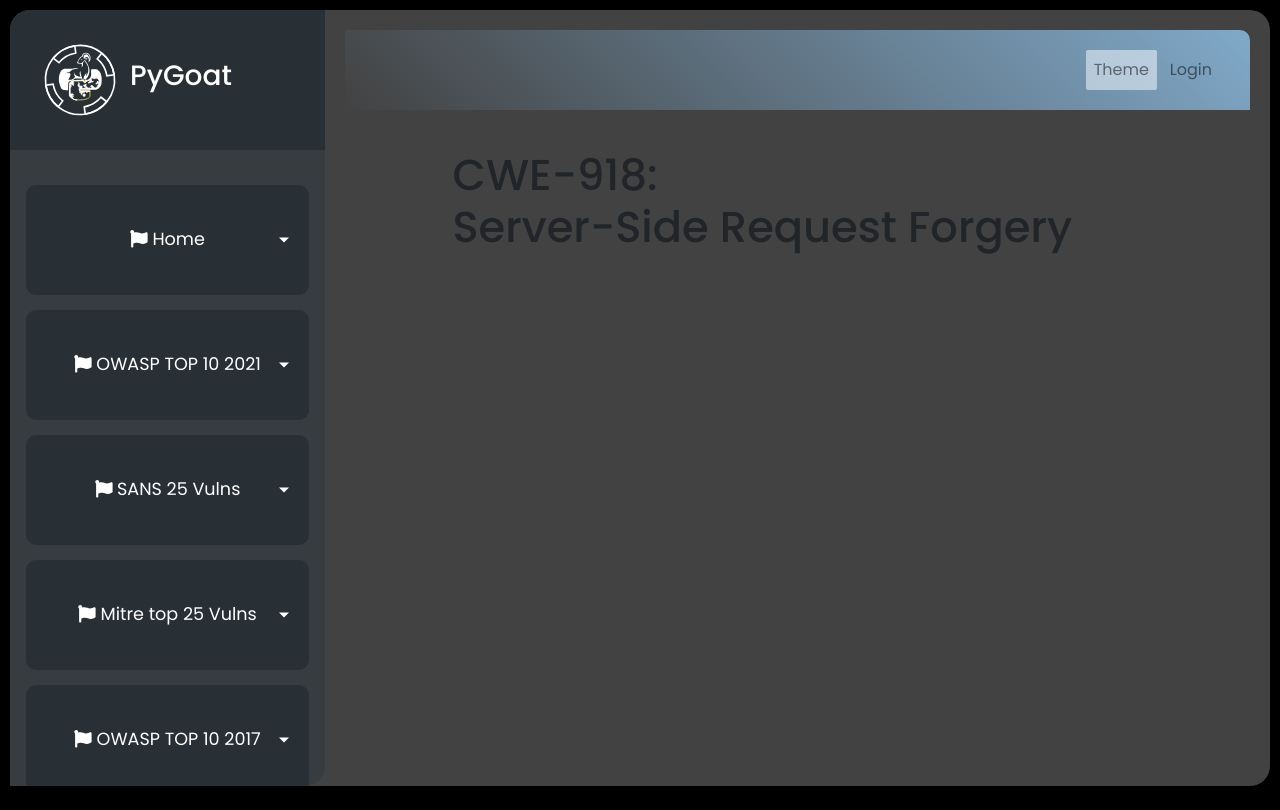
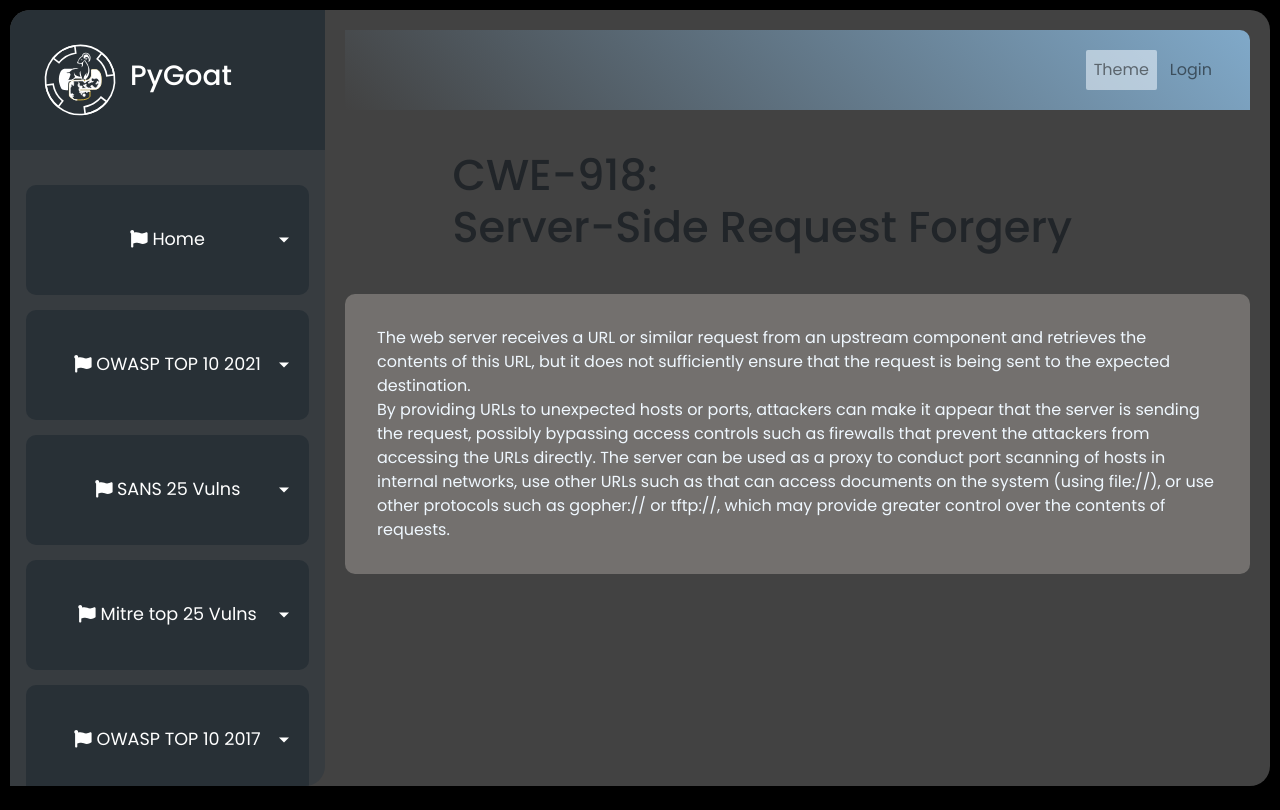
Before and after one commit to kennethchinedu/pygoat-devsecops-pipeline, a Django app: template pygoat/introduction/templates/mitre/mitre_top21.html in a window 1280 px wide. Run offline with Django 3.2, Linux system fonts and the light colour scheme; the template is opened without the code that fills it, so the values that code supplies are empty; some libraries are stand-ins or nearby versions.

Commit message:
mitre 20 and mitre 21

```diff
--- a/pygoat/introduction/templates/mitre/mitre_top20.html
+++ b/pygoat/introduction/templates/mitre/mitre_top20.html
@@ -7,5 +7,6 @@
     <div class="container">
         <h2 style="font-size:2.7rem">CWE-276: <span>Incorrect Default Permissions</span></h2>
     </div>
+    <div class="box">During installation, installed file permissions are set to allow anyone to modify those files.</div>
 
 {% endblock %}
--- a/pygoat/introduction/templates/mitre/mitre_top21.html
+++ b/pygoat/introduction/templates/mitre/mitre_top21.html
@@ -1,11 +1,25 @@
 {% extends "introduction/base.html" %}
-{% load static %}
-{% block content %}
-{% block title %}
-<title> Server-Side Request Forgery </title>
+ {% load static %}
+ {% block content %}
+ {% block title %}
+<title>Server-Side Request Forgery</title>
 {% endblock %}
-    <div class="container">
-        <h2 style="font-size:2.7rem">CWE-918: <span>Server-Side Request Forgery</span></h2>
-    </div>
-
+<div class="container">
+  <h2 style="font-size: 2.7rem">
+    CWE-918: <span>Server-Side Request Forgery</span>
+  </h2>
+</div>
+<div class="box">
+  The web server receives a URL or similar request from an upstream component
+  and retrieves the contents of this URL, but it does not sufficiently ensure
+  that the request is being sent to the expected destination.
+  <br />
+  By providing URLs to unexpected hosts or ports, attackers can make it appear
+  that the server is sending the request, possibly bypassing access controls
+  such as firewalls that prevent the attackers from accessing the URLs directly.
+  The server can be used as a proxy to conduct port scanning of hosts in
+  internal networks, use other URLs such as that can access documents on the
+  system (using file://), or use other protocols such as gopher:// or tftp://,
+  which may provide greater control over the contents of requests.
+</div>
 {% endblock %}
```
